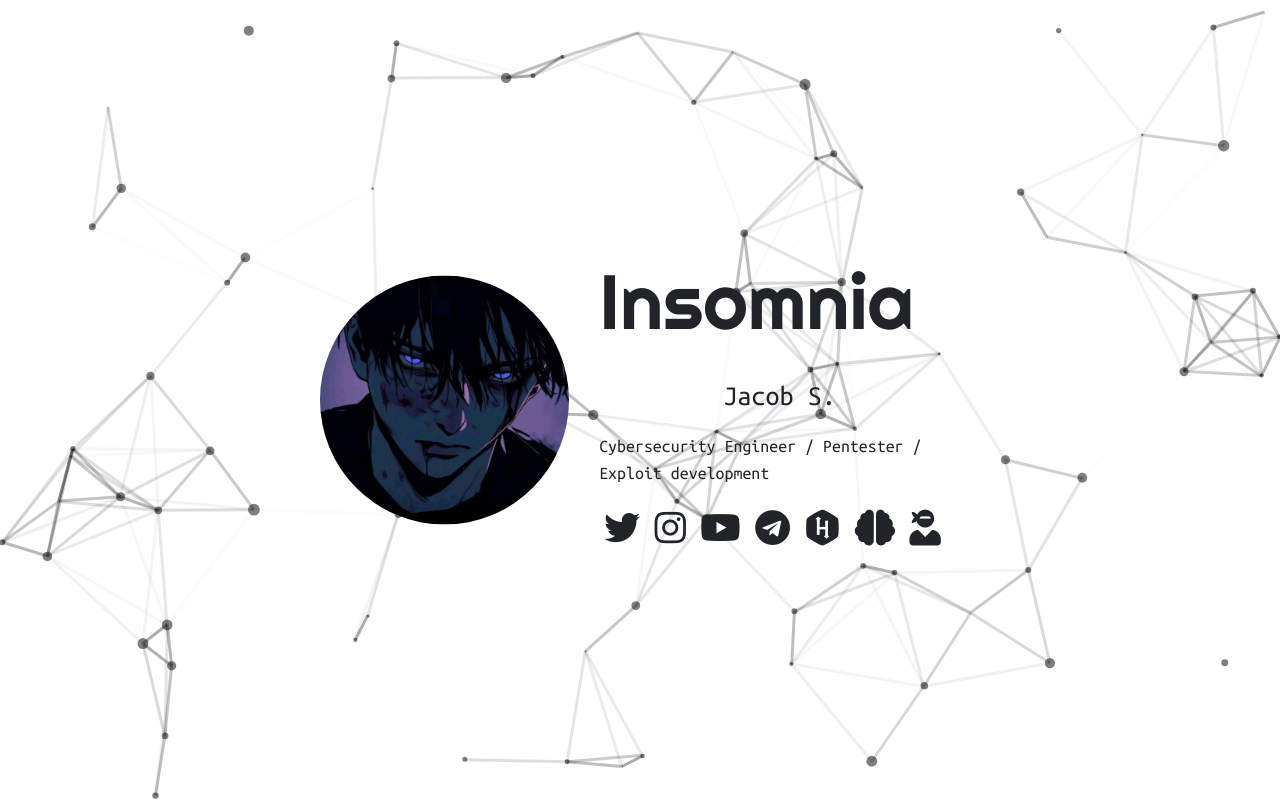
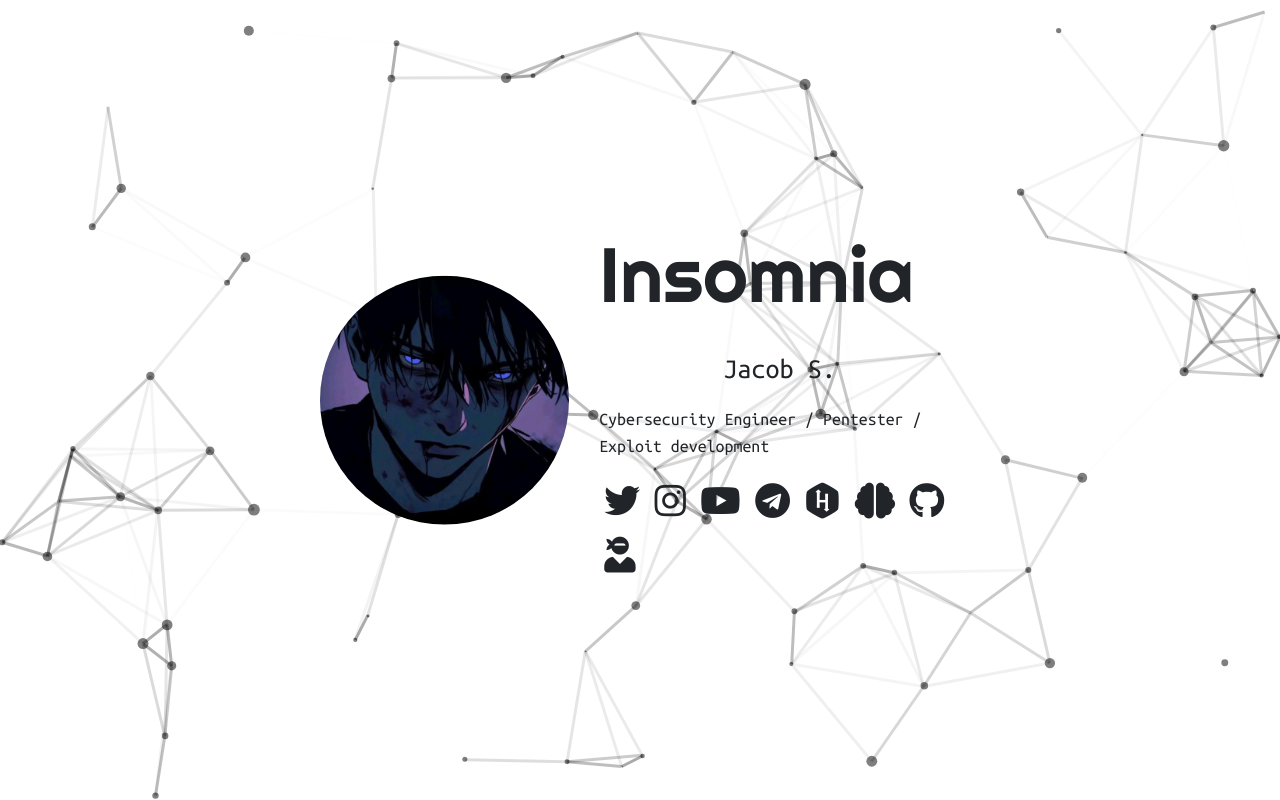
Before and after one commit to insomnia-jacob/me, a plain HTML site: page index.html in a window 1280 px wide. Drawn offline with nearby package versions, Linux system fonts and the light colour scheme.

Commit message:
Update index.html

```diff
--- a/index.html
+++ b/index.html
@@ -35,6 +35,7 @@
             <a class="link1" href="https://t.me/insomniaDEV" data-toggle="tooltip" data-placement="bottom" target="_blank" title="Telegram"><i class="fab fa-telegram"></i></a>
             <a class="link1" href="https://app.hackthebox.com/users/1974102" data-toggle="tooltip" data-placement="bottom" title="Hack The Box" target="_blank"><i class="fab fa-hackerrank"></i></a>
             <a class="link1" href="https://medium.com/@insomniadev" data-toggle="tooltip" data-placement="bottom" title="Medium" target="_blank"><i class="fas fa-brain"></i></a>
+            <a class="link1" href="https://github.com/insomnia-jacob" data-toggle="tooltip" data-placement="bottom" title="Github"><i class="fab fa-github"></i></a>
             <a class="link1" href="https://forum.hackthebox.com/u/insomnia/summary" data-toggle="tooltip" data-placement="bottom" title="Hack The Box Forum" target="_blank"><i class="fas fa-user-ninja"></i></a>
         </div>
       </div>
```
